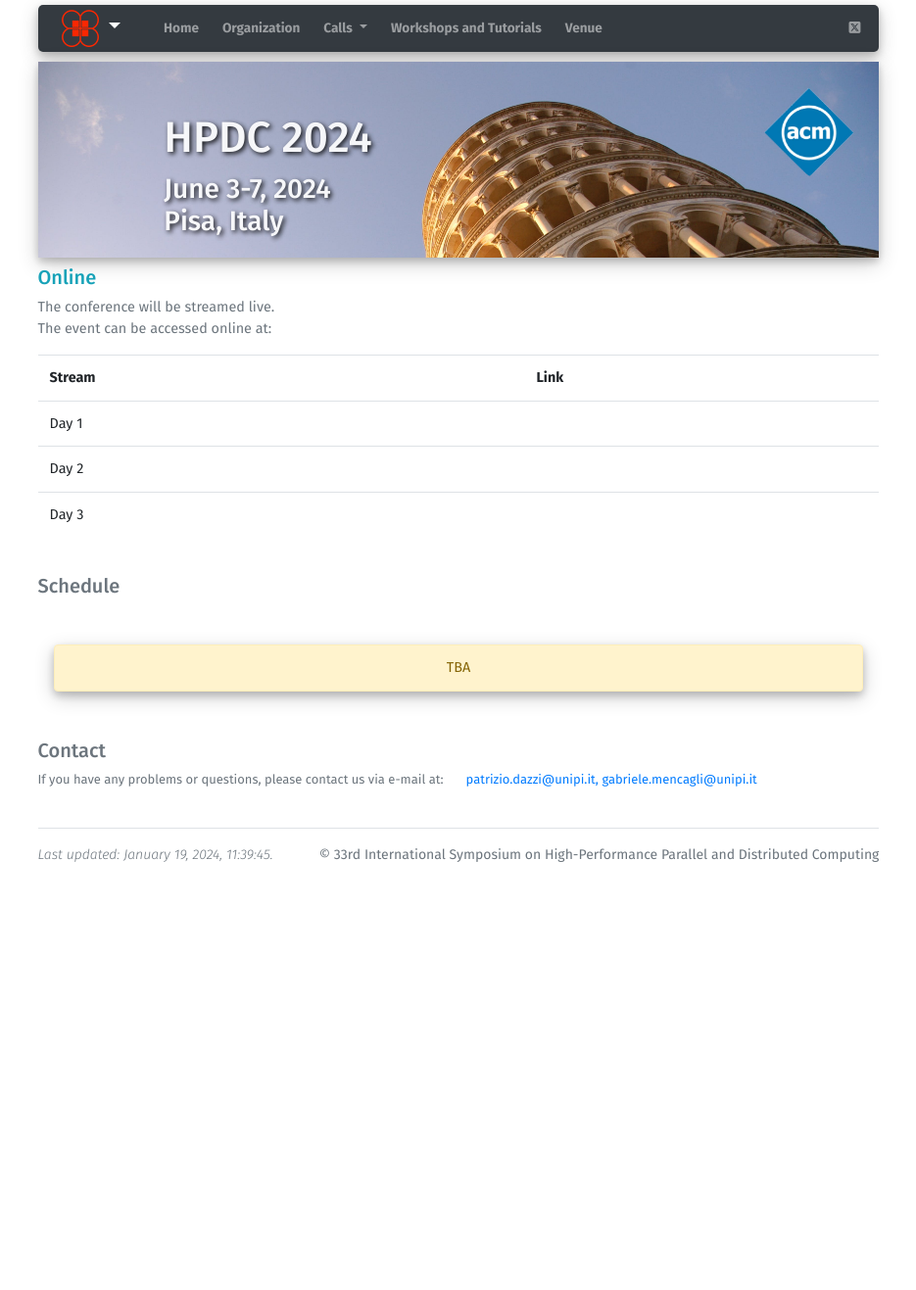
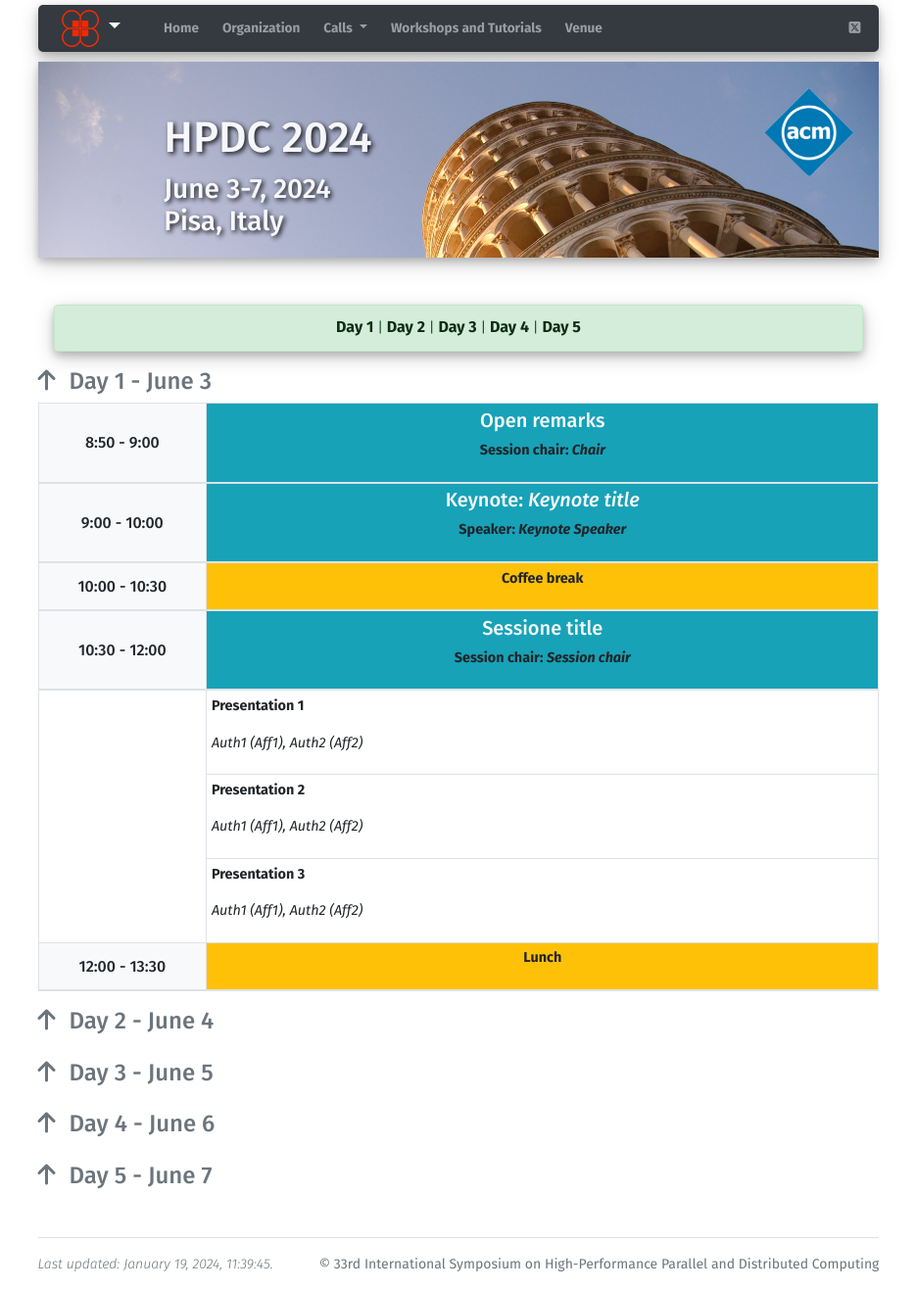
Before and after one commit to jacopo-massa/hpdc24-site, a Jekyll site: the page built from program.html, in a window 1280 px wide. Shown: the whole page at 98% size, without its empty margins (172-1107 px from the left). Built offline with Jekyll 4.4.1, drawn with Linux system fonts in a browser that asks for light colours; before the commit the page ends 900 px from its top, so only the background shows below that.

Commit message:
setup program page (not visible)

```diff
--- a/_data/program.yml
+++ b/_data/program.yml
@@ -2,78 +2,54 @@ online:
   live: true
   record: false
   url:
-  streams:
-    - title: Day 1
-      url:
-    - title: Day 2
-      url:
-    - title: Day 3
-      url:
 
 schedule:
-# - date: "2017-10-14"
-#   dateReadable: "October 14"
-#   timeslots:
-#   - startTime: "8:50"
-#     endTime: "9:00"
-#     title: "Open remarks"
-#   - startTime: "9:00"
-#     endTime: "10:00"
-#     title: "Keynote I: Internet, Things, and Smartness"
-#     speaker: "Samee U. Khan (NSF & North Dakota State University)"
-#     chair: "Xiuzhen Cheng"
-#   - startTime: "10:00"
-#     endTime: "10:30"
-#     title: "Coffee break"
-#     type: "service"
-#   - startTime: "10:30"
-#     endTime: "12:00"
-#     title: "WEB"
-#     type: "presentation"
-#     events:
-#       - title: "Precog: Action-Based Time-Shifted Prefetching for Web Applications on Mobile Devices"
-#         speakers: "Shruti Sanadhya:Hewlett Packard Labs, Palo Alto, CA; Uma Parthavi Moravapalle:Georgia Institute of Technology, Atlanta, GA; Kyu-Han Kim:Hewlett Packard Labs, Palo Alto, CA; Raghupathy Sivakumar:Georgia Institute of Technology, Atlanta, GA"
-#       - title: "An Empirical Study of Financial Incentivized Question Answering in Social Websites"
-#         speakers: "Huangxin Wang:George Mason University; Zhonghua Xi:George Mason University; Jean X. Zhang:Virginia Commonwealth University; Fei Li:George Mason University"
-#       - title: "Automated Least Privileges in Cloud-Based Web Services"
-#         speakers: "Matthew Sanders:Colorado School of Mines; Chuan Yue:Colorado School of Mines"
-#       - title: "Extracting Web Information using Representation Patterns"
-#         speakers: "Juan C. Roldán:University of Sevilla; Patricia Jiménez:University of Sevilla; Rafael Corchuelo:University of Sevilla"
-#       - title: "NoCDN: Scalable Content Delivery Without a Middleman"
-#         speakers: "Junbo Xu:Case Western Reserve University; Michael Rabinovich:Case Western Reserve University"
-#   - startTime: "12:00"
-#     endTime: "13:30"
-#     title: "Lunch"
-#     type: "service"
-#   - startTime: "13:30"
-#     endTime: "15:00"
-#     title: "SECURITY"
-#     type: "presentation"
-#     events:
-#       - title: "Rethinking Information Sharing for Threat Intelligence"
-#         speakers: "Aziz Mohaisen:University of Central Florida; Omar Al-Ibrahim:University of Central Florida; Charles Kamhoua:US Army Research Laboratory; Kevin Kwiat:Air Force Research Laboratory; Laurent L. Njilla:Air Force Research Laboratory"
-#       - title: "Graphical passwords for older computer users"
-#         speakers: "Nancy Carter:College of William & Mary; Ed Novak:Franklin & Marshall College; Cheng Li:College of William & Mary; Zhengrui Qin:Northwest Missouri State University; Qun Li:College of William & Mary; Jennifer A Stevens:College of William & Mary; Jiquo Yu:Qufu Normal University"
-#       - title: "Mitigating DNS Random Subdomain DDoS Attacks by Efficient Distinct Heavy Hitters"
-#         speakers: "Yehuda Afek:Tel-Aviv University, Israel; Anat Bremler-Barr:Interdisciplinary Center, Israel; Edith Cohen:Google Research and Tel-Aviv University; Shir Landau Feibish:Tel-Aviv University; Michal Shagam:Tel-Aviv University"
-#       - title: "Understanding the Effectiveness of Typosquatting Techniques"
-#         speakers: "Jeffrey Spaulding:University of Central Florida; DaeHun Nyang:Inha University; Aziz Mohaisen:University of Central Florida"
-#       - title: "Inference attacks based on neural networks in social networks"
-#         speakers: "Bo Mei:George Washington University; Yinhao Xiao:George Washington University; Hong Li:Chinese Academy of Sciences; Xiuzhen Cheng:George Washington University; Yunchuan Sun:Beijng Normal University"
-#   - startTime: "15:00"
-#     endTime: "15:30"
-#     title: "Coffee break"
-#     type: "service"
-#   - startTime: "15:30"
-#     endTime: "16:40"
-#     title: "ALL ABOUT INTERNET"
-#     type: "presentation"
-#     events:
-#       - title: "Edge Computing Enabled Smart Firefighting: Opportunities and Challenges"
-#         speakers: "Xiaopei Wu:Wayne State University; Robert Dunne:Wayne State University, Detroit Fire Department; Qingyang Zhang:Anhui University, Wayne State University; Weisong Shi:Wayne State University; "
-#       - title: "Graph-Pubsub: An Efficient Publish/Subscribe Architecture with Graph-Based Information Relationships"
-#         speakers: "Jiachen Chen:WINLAB, Rutgers University; Haoyuan Xu:WINLAB, Rutgers University; Yanyong Zhang:WINLAB Rutgers University; Dipankar Raychaudhuri:WINLAB Rutgers University"
-#       - title: "A Knowledge and Reasoning Toolkit for Cognitive Applications"
-#         speakers: "Mustafa Canim:IBM Research; Cristina Cornelio:IBM Research; Robert Farrell:IBM Research; Achille Fokoue:IBM Research; Kyle Gao:IBM Research; John Gunnels:IBM Research; Arun Iyengar:IBM Research; Ryan Musa:IBM Research; Mariano Rodriguez-Muro:IBM Research"
-#       - title: "Enabling Distributed Revision Control Systems in Delay-Tolerant"
-#         speakers: "Philipp Hagemeister:Heinrich-Heine Universität Düsseldorf; Martin Mauve:Heinrich-Heine Universität Düsseldorf"
+  - date: "2024-06-03"
+    dateReadable: June 3
+    timeslots:
+      - startTime: "8:50"
+        endTime: "9:00"
+        title: "Open remarks"
+        chair: Chair
+      - startTime: "9:00"
+        endTime: "10:00"
+        title: Keynote title
+        speaker: Keynote Speaker
+        chair: "Chair"
+        type: keynote
+      - startTime: "10:00"
+        endTime: "10:30"
+        title: "Coffee break"
+        type: service
+      - startTime: "10:30"
+        endTime: "12:00"
+        title: Sessione title
+        chair: Session chair
+        type: presentation
+        events:
+          - title: Presentation 1
+            speakers: Auth1 (Aff1), Auth2 (Aff2)
+          - title: Presentation 2
+            speakers: Auth1 (Aff1), Auth2 (Aff2)
+          - title: Presentation 3
+            speakers: Auth1 (Aff1), Auth2 (Aff2)
+      - startTime: "12:00"
+        endTime: "13:30"
+        title: "Lunch"
+        type: service
+
+  - date: "2024-06-04"
+    dateReadable: June 4
+    timeslots:
+
+  - date: "2024-06-05"
+    dateReadable: June 5
+    timeslots:
+
+  - date: "2024-06-06"
+    dateReadable: June 6
+    timeslots:
+
+  - date: "2024-06-07"
+    dateReadable: June 7
+    timeslots:
--- a/program.html
+++ b/program.html
@@ -3,17 +3,17 @@ title: Program
 layout: page
 slide_id: 4
 ---
-
-
+<br>
 <div class="row mt-xs-0 mt-sm-0 my-2">
     <div class="col conference-text text-muted">
-        {% if site.data.program.online.live %}
-        <h5 class="text-info">Online</h5>
+        {% if site.data.program.online.record %}
         <p>
-            The conference will be streamed live{% if site.data.program.online.record %} and recorded for each day{% endif %}.
+            The conference will be streamed live and recorded for each day.
             <br>
-            The event can be accessed online at: <a href="{{site.data.program.online.url}}">{{site.data.program.online.url}}</a>
+            The event can be accessed online at: <a
+                href="{{site.data.program.online.url}}">{{site.data.program.online.url}}</a>
         </p>
+        {% endif %}
         <p>
             {% if site.data.program.online.streams %}
         <table class="table">
@@ -30,35 +30,50 @@ slide_id: 4
         </table>
         {% endif %}
         </p>
-        {% endif %}
-        <br>
 
-        <h5>Schedule</h5>
+        <div id="days" class="alert alert-success rounded text-center mx-3">
+            {% for day in site.data.program.schedule %}
+            <a class="h6 alert-link" href="#day{{forloop.index}}">Day {{ forloop.index }}</a>
+            {% if forloop.last %} {% else %} | {% endif %}
+            {% endfor %}
+        </div>
+
+        <!--<h5>Schedule</h5>-->
         {% if site.data.program.schedule != nil %}
         {% for day in site.data.program.schedule %}
         <div>
-            <h4 class="schedule-table-heading">{{ day.dateReadable }} - Day {{ forloop.index }}</h4>
-            <table class="table table-bordered table-striped table-hover table-responsive table-sm">
+            <div>
+                <h4 id="day{{forloop.index}}" class="schedule-table-heading">
+                    <a class="text-secondary" href="#days">
+                        <i class="fa-solid fa-arrow-up mr-2" aria-hidden="true"></i>
+                    </a>
+                    Day {{ forloop.index}} - {{ day.dateReadable }}
+                </h4>
+            </div>
+            <table class="table table-bordered table-hover table-sm">
                 {% for timeslot in day.timeslots %}
                 <thead>
                     <tr>
-                        <th class="bg-info text-center">
-                            <div>{{timeslot.startTime}}-{{timeslot.endTime}}</div>
+                        <th class="bg-light text-center h6 align-middle">
+                            <div>{{timeslot.startTime}} - {{timeslot.endTime}}</div>
                         </th>
                         {% if timeslot.type == "service" %}
                         <th class="bg-warning text-center">
-                            <p class="text-muted">{{timeslot.title}}</p>
+                            <p class="text-center">{{timeslot.title}}</p>
+                        </th>
+                        {% elsif timeslot.type == "keynote" %}
+                        <th class="bg-info text-center">
+                            <h5 class="text-light">Keynote: <i>{{timeslot.title}}</i></h5>
+                            {% if timeslot.speaker %}
+                            <p>Speaker: <i>{{timeslot.speaker}}</i></p>
+                            {% endif %}
                         </th>
                         {% else %}
-                        <th class="bg-primary text-center">
-                            <h5>{{timeslot.title}}</h5>
-                            {% if timeslot.speaker %}
-                            <h5>{{timeslot.speaker}}</h5>
+                        <th class="bg-info text-center">
+                            <h5 class="text-light text-center">{{timeslot.title}}</h5>
+                            {% if timeslot.chair %}
+                            <p>Session chair: <i>{{timeslot.chair}}</i></p>
                             {% endif %}
-                            {% if timeslot.chair %}
-                            <h6>Session chair:{{timeslot.chair}}</h6>
-                            {% endif %}
-                        </th>
                             {% endif %}
                     </tr>
                 </thead>
@@ -66,7 +81,7 @@ slide_id: 4
                 <tbody>
                     {% for event in timeslot.events %}
                     <tr>
-                        <td width="20%">
+                        <td width="20%" style="border: none">
                         </td>
                         <td>
                             <p><b>{{event.title}}</b></p>
@@ -86,8 +101,8 @@ slide_id: 4
         </div>
         {% endif %}
 
-        <div class="conference-text">
+        <!--<div class="conference-text">
             {% include contact-us.html %}
+        </div>-->
     </div>
 </div>
-</div>
```
Lines whose indentation alone changed are shown as unchanged.
